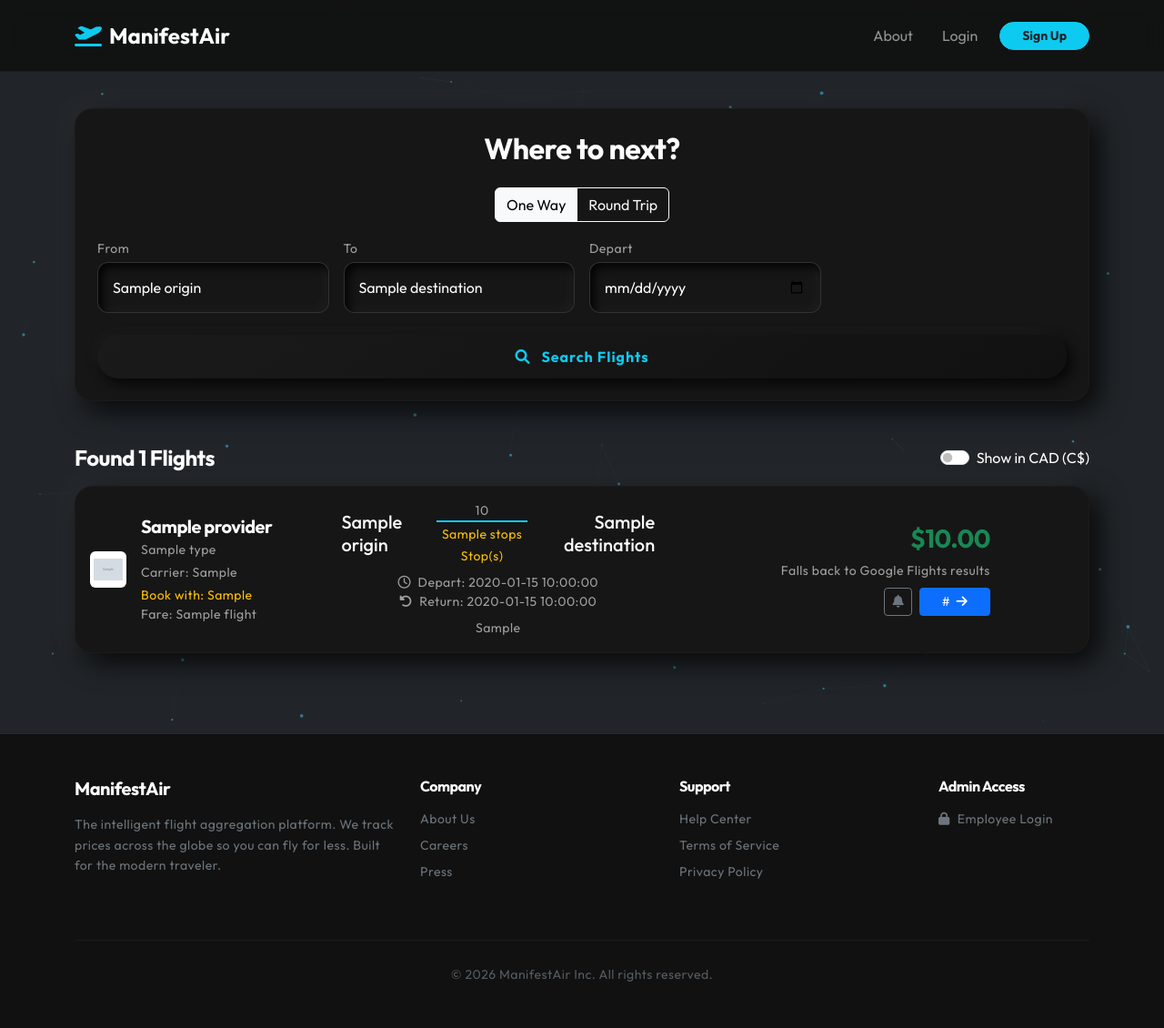
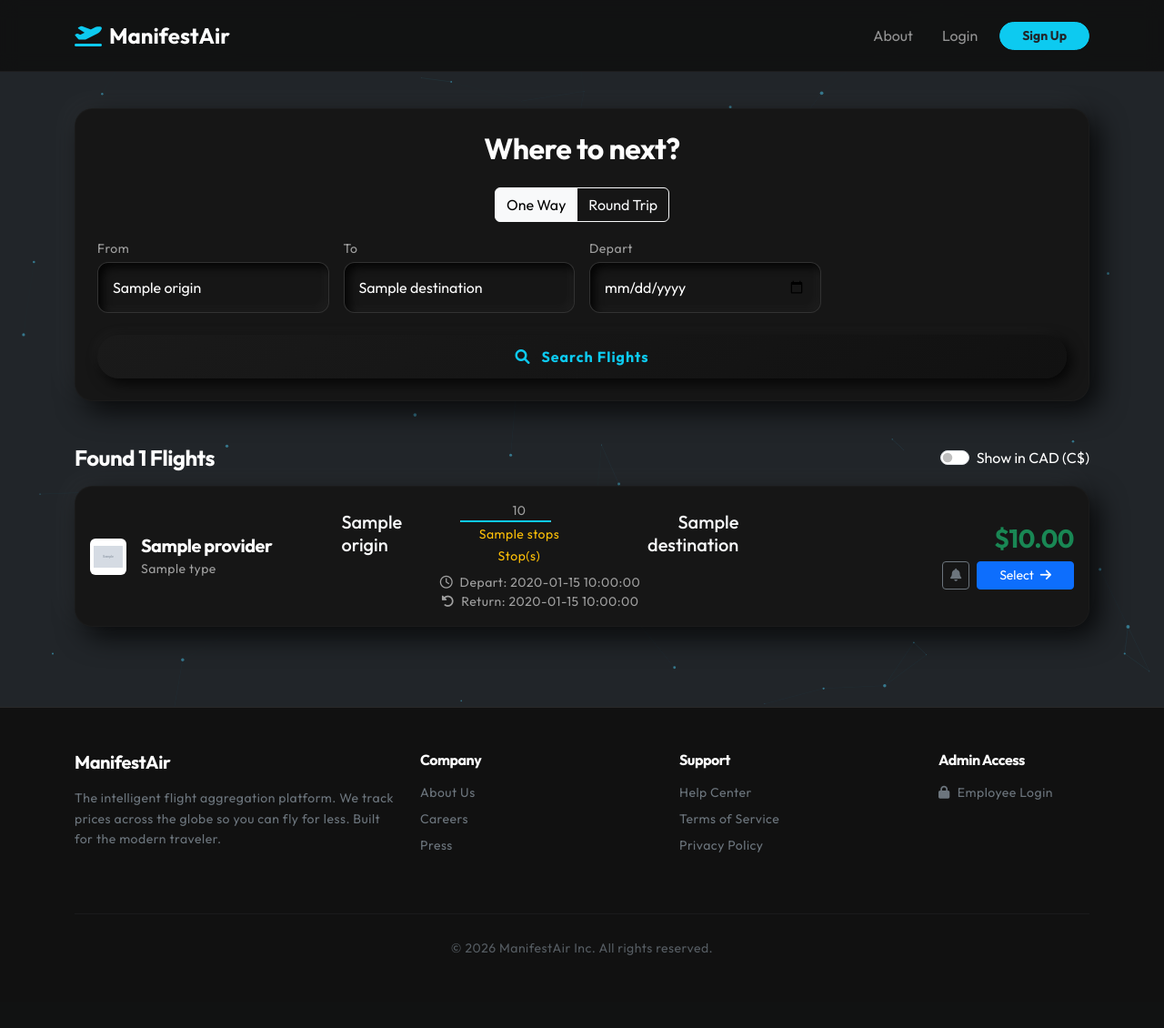
Before and after one commit to Meet1713/ManifestAir, a Flask app: template app/templates/traveler/search.html in a window 1280 px wide. Shown: the whole page at 91% size. After the commit the page ends 1050 px from the top, so only its background shows below. Run offline with Flask 3, Linux system fonts and the light colour scheme; the template is opened without the code that fills it: most values are stand-ins (such as "Sample title", 1, 10 or a date in 2020); grey boxes marked "Sample" are stand-in pictures; parts of the project's set-up code (start-up, migrations or seed data) failed here and were passed over.

Commit message:
Revert "Merge branch 'main' of https://github.com/Meet1713/ManifestAir"
This reverts commit 1820714b100bc0dec1db101a302780da0e8ab6c1, reversing
changes made to b949ba95d6d9a00552d36993352240711fe6aa9f.

```diff
--- a/app/templates/traveler/search.html
+++ b/app/templates/traveler/search.html
@@ -71,27 +71,10 @@
                     <div>
                         <h5 class="mb-0 fw-bold">{{ flight.provider }}</h5>
                         <small class="text-muted">{{ flight.type }}</small>
-
-                        {% if flight.is_mixed_itinerary %}
-                            <small class="text-info d-block mt-1">Mixed itinerary</small>
-                            <small class="text-muted d-block">Carriers: {{ flight.all_airlines_text }}</small>
-                        {% else %}
-                            <small class="text-muted d-block mt-1">Carrier: {{ flight.primary_airline }}</small>
-                        {% endif %}
-
-                        <small class="d-block mt-1 {% if flight.book_with_is_airline %}text-success{% else %}text-warning{% endif %}">
-                            Book with: {{ flight.book_with }}
-                        </small>
-
-                        {% if flight.booking_option_title %}
-                            <small class="text-muted d-block">
-                                Fare: {{ flight.booking_option_title }}
-                            </small>
-                        {% endif %}
                     </div>
                 </div>
 
-                <div class="col-md-4 text-center">
+                <div class="col-md-5 text-center">
                     <div class="d-flex justify-content-between align-items-center">
                         <div class="text-start">
                             <span class="h5 mb-0">{{ origin }}</span>
@@ -105,12 +88,10 @@
                                 {{ 'Direct' if flight.stops == 0 else flight.stops ~ ' Stop(s)' }}
                             </small>
                         </div>
-
                         <div class="text-end">
                             <span class="h5 mb-0">{{ destination }}</span>
                         </div>
                     </div>
-
                     <div class="mt-2">
                         <small class="text-muted d-block">
                             <i class="far fa-clock me-1"></i>
@@ -124,14 +105,6 @@
                         </small>
                         {% endif %}
                     </div>
-
-                    {% if flight.booking_extensions %}
-                    <div class="mt-2">
-                        <small class="text-muted d-block">
-                            {{ flight.booking_extensions[0] }}
-                        </small>
-                    </div>
-                    {% endif %}
                 </div>
 
                 <div class="col-md-4 text-end">
@@ -140,16 +113,6 @@
                         data-cad="{{ flight.cad_price }}">
                         ${{ "%.2f"|format(flight.usd_price) }}
                     </h3>
-
-                    {% if flight.booking_link_ready %}
-                        <small class="text-success d-block mb-2">
-                            Opens selected booking option
-                        </small>
-                    {% else %}
-                        <small class="text-muted d-block mb-2">
-                            Falls back to Google Flights results
-                        </small>
-                    {% endif %}
 
                     <div class="d-flex justify-content-end gap-2">
                         <form action="{{ url_for('traveler.watch_route') }}" method="post">
@@ -162,7 +125,7 @@
                         </form>
 
                         <a href="{{ flight.deep_link }}" target="_blank" class="btn btn-primary btn-sm px-4">
-                            {{ flight.link_label }} <i class="fas fa-arrow-right ms-1"></i>
+                            Select <i class="fas fa-arrow-right ms-1"></i>
                         </a>
                     </div>
                 </div>
```
